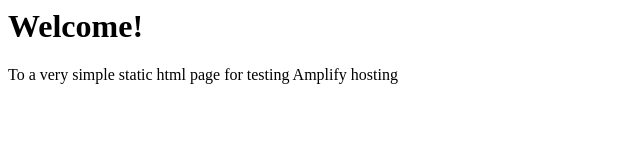
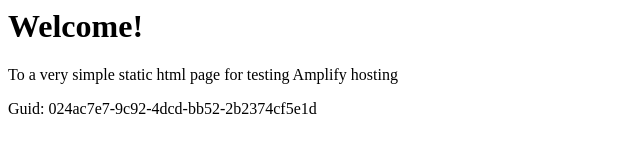
Before and after one commit to aws-aemilia-pdx/Github-PR-Commit-Integration-Test-DoNotTouch-v1-gamma-us-west-2, a website: page src/index.html in a window 1280 px wide. Shown: the whole page, without its empty margins (0-640 px from the left). Drawn offline with Linux system fonts and the light colour scheme.

Commit message:
commit from integ tests

```diff
--- a/src/index.html
+++ b/src/index.html
@@ -1,3 +1,5 @@
+
+
 <html lang="en">
 
 <head>
@@ -10,6 +12,6 @@
 <body>
     <h1>Welcome!</h1>
     <p>To a very simple static html page for testing Amplify hosting</p>
-</body>
+    <p>Guid: 024ac7e7-9c92-4dcd-bb52-2b2374cf5e1d</p></body>
 
 </html>
```
